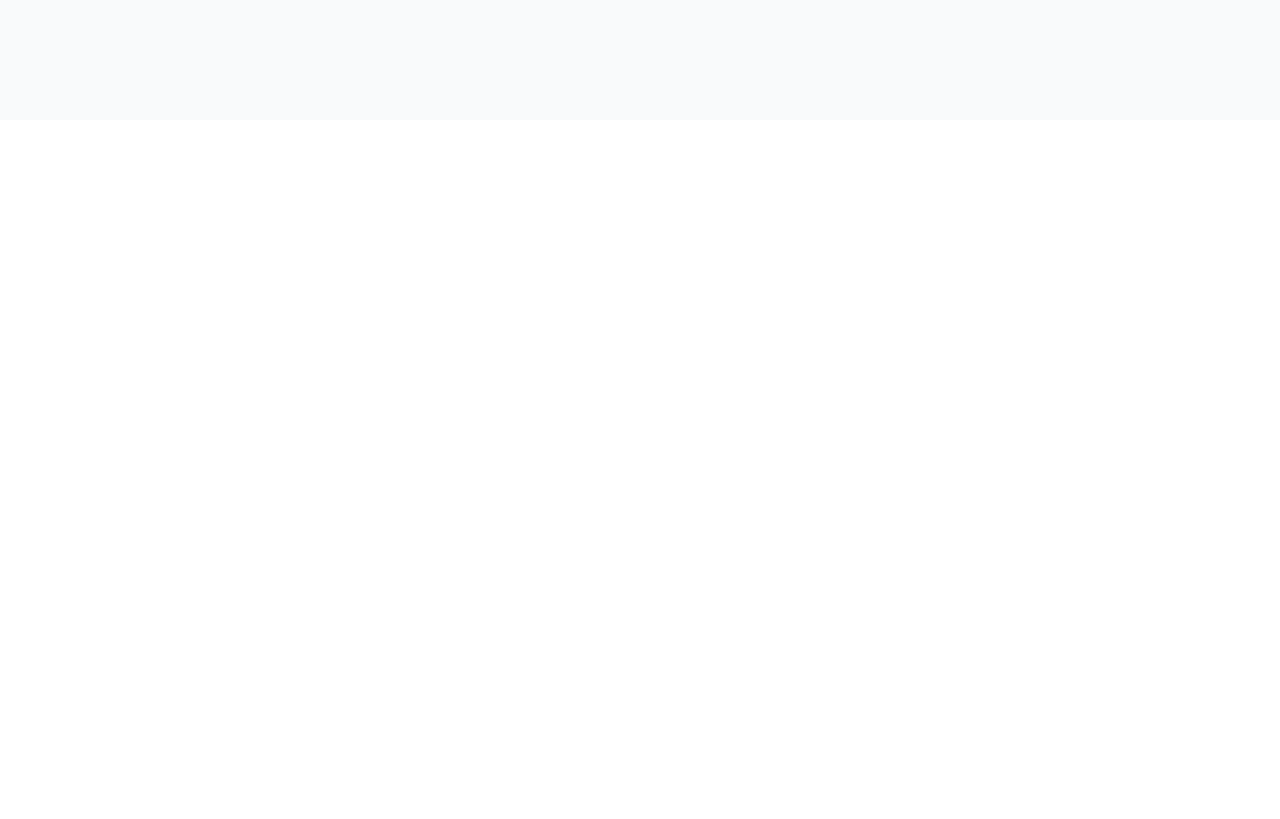
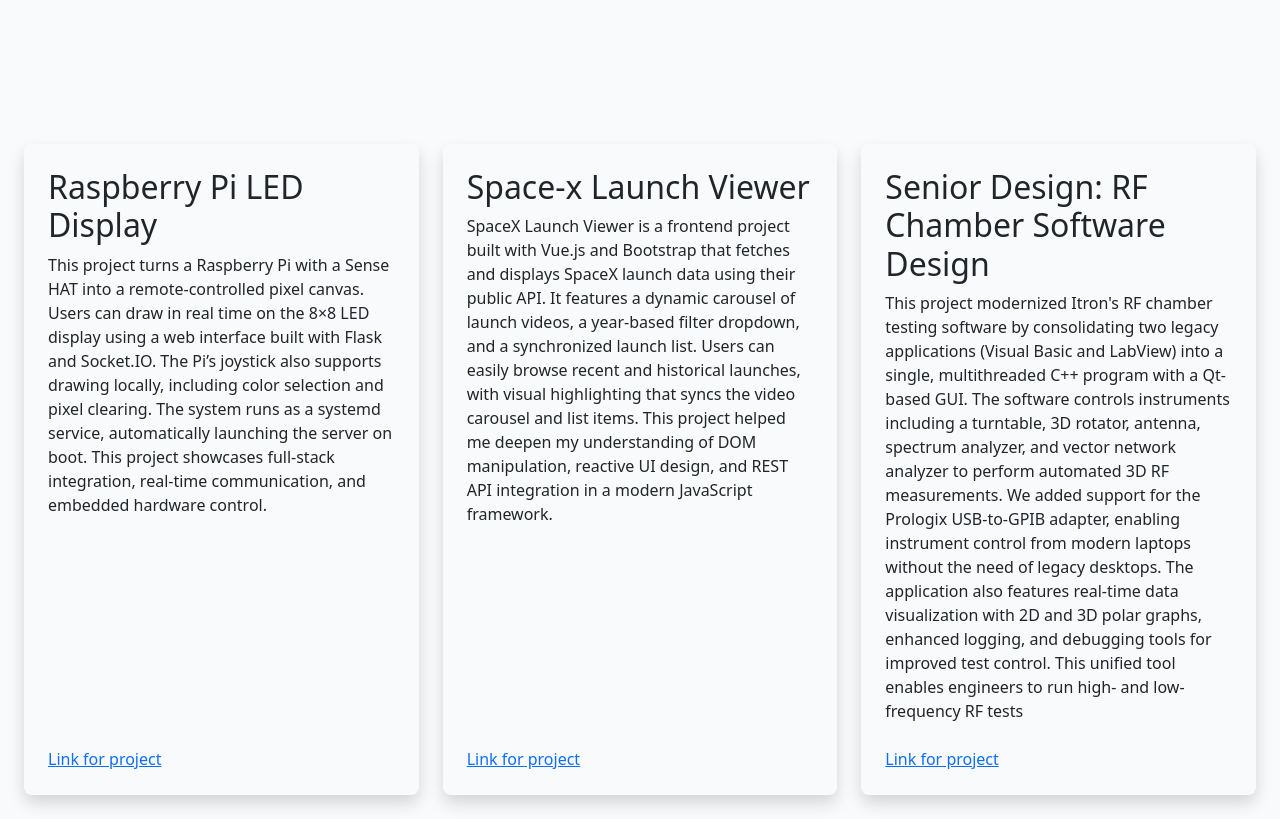
Before and after one commit to AsherW13/AsherWeitz-Portfolio, a Vue app: page / in a window 1280 px wide. Shown: the part 760-1579 px from the top of the page. Before the commit the page ends 880 px from the top, so only its background shows below. Built offline with nearby package versions, Linux system fonts and the light colour scheme.

Commit message:
Added projects section, next steps is add experience column to about section to help white space

```diff
--- a/src/components/About.vue
+++ b/src/components/About.vue
@@ -8,7 +8,7 @@
     />
 
     <p class="text-lg text-gray-700 text-center mb:text-left">
-      Hi! I'm Asher Weitz, a software engineer passionate about full stack development and embedded software designs.
+      Hi! I'm Asher Weitz, a software engineer passionate about full stack development and embedded software design.
       Graduated from Gonzaga University (Magna Cum Laude) in May 2025.
     </p>
   </div>
--- a/src/components/NavBar.vue
+++ b/src/components/NavBar.vue
@@ -61,8 +61,8 @@
       </div>
 
       <button @click="toggleMenu" class="md:hidden focus:outline-none">
-        <Bars3Icon v-if="!menuOpen" class="w-6 h-6" />
-        <XMarkIcon v-else class="w-6 h-6" />
+        <Bars3Icon v-if="!menuOpen" class="w-8 h-8" />
+        <XMarkIcon v-else class="w-8 h-8" />
       </button>
     </div>
 
--- a/src/components/Projects.vue
+++ b/src/components/Projects.vue
@@ -1,9 +1,50 @@
 <template>
+  <section class="p-4 bg-gray-50">
+    <div class="grid grid-cols-1 sm:grid-cols-2 md:grid-cols-3 gap-4">
+      <div
+        v-for="project in projects"
+        :key="project.id"
+        class="bg-gray-50 shadow rounded-lg p-4 flex flex-col justify-between"
+      >
+        <div>
+          <h2 class="text-xl font-semibold mb-2">{{ project.title }}</h2>
+          <p class="mb-4">{{ project.description }}</p>
+        </div>
+        <a
+          :href="project.link"
+          target="_blank"
+          rel="noopener noreferrer"
+          class="text-blue-600 hover:underline mt-auto"
+        >
+        Link for project
+        </a>
+      </div>
+    </div>
 
+  </section>
 </template>
 
 <script setup>
-
+  const projects = [
+    {
+      id: 1,
+      title: "Raspberry Pi LED Display",
+      description: "This project turns a Raspberry Pi with a Sense HAT into a remote-controlled pixel canvas. Users can draw in real time on the 8×8 LED display using a web interface built with Flask and Socket.IO. The Pi’s joystick also supports drawing locally, including color selection and pixel clearing. The system runs as a systemd service, automatically launching the server on boot. This project showcases full-stack integration, real-time communication, and embedded hardware control.",
+      link: "https://youtu.be/iVVlPMUDpDQ"
+    },
+    {
+      id: 2,
+      title: "Space-x Launch Viewer",
+      description: "SpaceX Launch Viewer is a frontend project built with Vue.js and Bootstrap that fetches and displays SpaceX launch data using their public API. It features a dynamic carousel of launch videos, a year-based filter dropdown, and a synchronized launch list. Users can easily browse recent and historical launches, with visual highlighting that syncs the video carousel and list items. This project helped me deepen my understanding of DOM manipulation, reactive UI design, and REST API integration in a modern JavaScript framework.",
+      link: "https://youtu.be/iVVlPMUDpDQ"
+    },
+    {
+      id: 3,
+      title: "Senior Design: RF Chamber Software Design",
+      description: "This project modernized Itron's RF chamber testing software by consolidating two legacy applications (Visual Basic and LabView) into a single, multithreaded C++ program with a Qt-based GUI. The software controls instruments including a turntable, 3D rotator, antenna, spectrum analyzer, and vector network analyzer to perform automated 3D RF measurements. We added support for the Prologix USB-to-GPIB adapter, enabling instrument control from modern laptops without the need of legacy desktops. The application also features real-time data visualization with 2D and 3D polar graphs, enhanced logging, and debugging tools for improved test control. This unified tool enables engineers to run high- and low-frequency RF tests",
+      link: "/CS2507_Expo_Poster.pdf"
+    }
+  ]
 </script>
 
 <style scoped>
```
Also changed, not shown: 1 other file (tests, documents, lock files or other folders).
